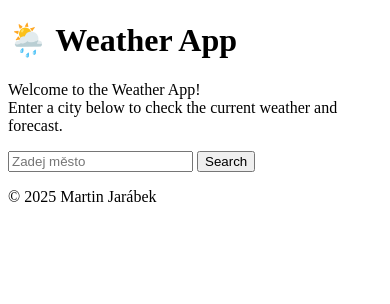
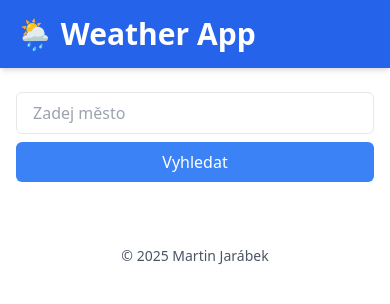
Before and after one commit to Matty-Jaris/weather-app, a FastAPI app: page / in a window 390 px wide. Shown: the top 304 px of the page. Run offline with FastAPI, Linux system fonts and the light colour scheme; some libraries are stand-ins or nearby versions.

Commit message:
Add images for backgrounds and icons, customize the look, and create bubbles and cards

```diff
--- a/main.py
+++ b/main.py
@@ -2,15 +2,16 @@ import requests
 from fastapi import FastAPI, Request, Form
 from fastapi.responses import HTMLResponse
 from fastapi.templating import Jinja2Templates
+from datetime import datetime
+import calendar
+from collections import defaultdict
+from fastapi.staticfiles import StaticFiles
 
 app = FastAPI()
+app.mount("/static", StaticFiles(directory="static"), name="static")
 templates = Jinja2Templates(directory="templates")
 
 API_KEY = "22cf61ec3c1f44665e6140df5891c249"
-
-@app.get("/", response_class=HTMLResponse)
-async def index(request: Request):
-    return templates.TemplateResponse("index.html", {"request": request})
 
 @app.post("/weather", response_class=HTMLResponse)
 async def get_weather(request: Request, city: str = Form(...)):
@@ -20,12 +21,72 @@ async def get_weather(request: Request, city: str = Form(...)):
     weather_response = requests.get(weather_url).json()
     forecast_response = requests.get(forecast_url).json()
 
-    # Výpis do konzole pro kontrolu
-    print(weather_response)
-    print(forecast_response)
+    now = datetime.now()
+    today = now.date()
+
+    # Data pro grafy
+    todays_data = [
+        item for item in forecast_response["list"]
+        if datetime.strptime(item["dt_txt"], "%Y-%m-%d %H:%M:%S").date() == today
+    ]
+    if not todays_data:
+        todays_data = forecast_response["list"][:8]
+
+    labels = [item["dt_txt"][11:16] for item in todays_data]
+    temperatures = [item["main"]["temp"] for item in todays_data]
+    rain_data = [item.get("rain", {}).get("3h", 0) for item in todays_data]
+
+    # Rozdělení dat podle dnů (bez dneška)
+    forecast_by_day = defaultdict(list)
+    for item in forecast_response["list"]:
+        dt = datetime.strptime(item["dt_txt"], "%Y-%m-%d %H:%M:%S")
+        if dt.date() == today:
+            continue
+        day_name = calendar.day_name[dt.weekday()]
+        forecast_by_day[day_name].append({
+            "time": dt.strftime("%H:%M"),
+            "temp": item["main"]["temp"],
+            "description": item["weather"][0]["description"],
+            "icon": item["weather"][0]["icon"],
+            "humidity": item["main"]["humidity"],
+            "wind": item["wind"]["speed"]
+        })
+
+    # Zachování pořadí dnů
+    ordered_days = []
+    seen = set()
+    for item in forecast_response["list"]:
+        dt = datetime.strptime(item["dt_txt"], "%Y-%m-%d %H:%M:%S")
+        day = calendar.day_name[dt.weekday()]
+        if dt.date() != today and day not in seen:
+            ordered_days.append(day)
+            seen.add(day)
+
+    # Výběr obrázku na pozadí
+    condition = weather_response["weather"][0]["main"].lower()
+    backgrounds = {
+        "clear": "sun.jpg",
+        "clouds": "clouds.jpg",
+        "rain": "rain.jpg",
+        "snow": "snow.jpg",
+        "thunderstorm": "storm.jpg",
+        "drizzle": "rain.jpg",
+        "mist": "fog.jpg"
+    }
+    background_image = f"/static/img/{backgrounds.get(condition, 'sun.jpg')}"
 
     return templates.TemplateResponse("index.html", {
         "request": request,
         "weather": weather_response,
-        "forecast": forecast_response
+        "labels": labels,
+        "temperatures": temperatures,
+        "rain_data": rain_data,
+        "forecast_by_day": forecast_by_day,
+        "ordered_days": ordered_days,
+        "city": city,
+        "background_image": background_image
     })
+
+@app.get("/", response_class=HTMLResponse)
+async def index(request: Request):
+    return templates.TemplateResponse("index.html", {"request": request})
--- a/templates/base.html
+++ b/templates/base.html
@@ -1,15 +1,23 @@
 <!DOCTYPE html>
-<html lang="en">
+<html lang="cs">
 <head>
   <meta charset="UTF-8">
-    <title>Weather App</title>
+  <title>🌦️ Weather App</title>
   <meta name="viewport" content="width=device-width, initial-scale=1.0">
-    <link href="{{ url_for('static', path='css/tailwind.css') }}" rel="stylesheet">
+  <script src="https://cdn.tailwindcss.com"></script>
+  <script src="https://cdn.jsdelivr.net/npm/chart.js"></script>
 </head>
-<body class="bg-blue-100 min-h-screen text-gray-900">
-    <header class="bg-blue-600 text-white py-4 shadow">
+<body class="min-h-screen text-gray-900 relative">
+  {% if background_image %}
+  <div class="absolute inset-0 z-0">
+    <img src="{{ background_image }}" alt="počasí" class="w-full h-full object-cover opacity-30">
+  </div>
+  {% endif %}
+
+  <div class="relative z-10">
+    <header class="bg-blue-600 text-white py-4 shadow-md">
       <div class="container mx-auto px-4">
-            <h1 class="text-2xl font-bold">🌦️ Weather App</h1>
+        <h1 class="text-3xl font-bold">🌦️ Weather App</h1>
       </div>
     </header>
 
@@ -20,5 +28,6 @@
     <footer class="text-center text-sm text-gray-600 py-4">
       © 2025 Martin Jarábek
     </footer>
+  </div>
 </body>
 </html>
--- a/templates/index.html
+++ b/templates/index.html
@@ -1,54 +1,173 @@
-<!DOCTYPE html>
-<html lang="cs">
-<head>
-    <meta charset="UTF-8">
-    <meta name="viewport" content="width=device-width, initial-scale=1.0">
-    <title>🌦️ Weather App</title>
-</head>
-<body>
-    <h1>🌦️ Weather App</h1>
-    <p>Welcome to the Weather App!<br>Enter a city below to check the current weather and forecast.</p>
+{% extends "base.html" %}
 
-    <form action="/weather" method="post">
-        <input type="text" name="city" placeholder="Zadej město" required>
-        <button type="submit">Search</button>
+{% block content %}
+  <form method="post" action="/weather" class="flex flex-col md:flex-row gap-2 mb-6">
+    <input type="text" name="city" placeholder="Zadej město" required
+           class="border rounded-md px-4 py-2 w-full">
+    <button type="submit"
+            class="bg-blue-500 text-white px-4 py-2 rounded-md hover:bg-blue-600">
+        Vyhledat
+    </button>
   </form>
 
   {% if weather %}
-        <h2>Aktuální počasí pro {{ weather.name }}</h2>
-        <ul>
-            <li>Teplota: {{ weather.main.temp }} °C</li>
-            <li>Počasí: {{ weather.weather[0].description }}</li>
-            <li>Vlhkost: {{ weather.main.humidity }} %</li>
-            <li>Vítr: {{ weather.wind.speed }} m/s</li>
-        </ul>
-    {% endif %}
+    <!-- 🫧 Horní bubliny s hodnotami dneška -->
+    <div class="bg-white/80 backdrop-blur-lg rounded-3xl p-6 shadow-lg mb-6">
+      <h2 class="text-2xl font-bold text-gray-800 mb-4">Dnešní počasí – {{ weather.name }}</h2>
+      <div class="grid grid-cols-1 sm:grid-cols-2 md:grid-cols-5 gap-4">
+        <div class="bg-blue-100 p-4 rounded-xl shadow flex flex-col items-center">
+          <img src="/static/img/temp.png" alt="Teplota" class="w-12 h-12 mb-2">
+          <p class="text-lg font-semibold">{{ weather.main.temp }} °C</p>
+          <p class="text-sm text-gray-600">Teplota</p>
+        </div>
+        <div class="bg-blue-100 p-4 rounded-xl shadow flex flex-col items-center">
+          <img src="/static/img/weather.png" alt="Popis" class="w-12 h-12 mb-2">
+          <p class="text-lg font-semibold">{{ weather.weather[0].description }}</p>
+          <p class="text-sm text-gray-600">Počasí</p>
+        </div>
+        <div class="bg-blue-100 p-4 rounded-xl shadow flex flex-col items-center">
+          <img src="/static/img/humidity.png" alt="Vlhkost" class="w-12 h-12 mb-2">
+          <p class="text-lg font-semibold">{{ weather.main.humidity }} %</p>
+          <p class="text-sm text-gray-600">Vlhkost</p>
+        </div>
+        <div class="bg-blue-100 p-4 rounded-xl shadow flex flex-col items-center">
+          <img src="/static/img/rain.png" alt="Srážky" class="w-12 h-12 mb-2">
+          <p class="text-lg font-semibold">{{ rain_data | sum | round(1) }} mm</p>
+          <p class="text-sm text-gray-600">Srážky dnes</p>
+        </div>
+        <div class="bg-blue-100 p-4 rounded-xl shadow flex flex-col items-center">
+          <img src="/static/img/wind.png" alt="Vítr" class="w-12 h-12 mb-2">
+          <p class="text-lg font-semibold">{{ weather.wind.speed }} m/s</p>
+          <p class="text-sm text-gray-600">Vítr</p>
+        </div>
+      </div>
+    </div>
 
+    <!-- 📊 Bublina s grafem -->
+    <div class="bg-white/80 backdrop-blur-lg rounded-3xl p-6 shadow-lg mb-6">
+      <div class="flex flex-wrap gap-4 justify-center mb-4">
+        <button onclick="showChart('temperature')"
+                class="bg-blue-500 hover:bg-blue-600 text-white px-4 py-2 rounded-md">
+          Teplota
+        </button>
+        <button onclick="showChart('rain')"
+                class="bg-blue-500 hover:bg-blue-600 text-white px-4 py-2 rounded-md">
+          Srážky
+        </button>
+      </div>
+      <canvas id="temperatureChart" class="w-full max-w-3xl mx-auto mb-6"></canvas>
+      <canvas id="rainChart" class="w-full max-w-3xl mx-auto hidden"></canvas>
+    </div>
 
-    {% if forecast %}
-    <h2>Předpověď na dalších 5 dní (po 3 hodinách)</h2>
-    <table border="1">
-        <tr>
-            <th>Datum a čas</th>
-            <th>Teplota (°C)</th>
-            <th>Počasí</th>
-            <th>Vlhkost (%)</th>
-            <th>Vítr (m/s)</th>
+    <!-- 📅 Rozklikávací karty s předpovědí -->
+    <h2 class="text-2xl font-bold text-gray-800 mb-4">📅 Předpověď na další dny</h2>
+    <div class="space-y-4">
+      {% for day in ordered_days %}
+        {% set entries = forecast_by_day[day] %}
+        {% if entries %}
+          {% set avg_temp = entries | map(attribute='temp') | list | sum / entries | length %}
+          <div class="bg-white/80 backdrop-blur-lg rounded-2xl p-4 shadow">
+            <button onclick="toggleDetails('{{ day }}')" class="w-full flex justify-between items-center">
+              <span class="text-lg font-semibold">{{ day }}</span>
+              <span>
+                🌡️ {{ avg_temp | round(1) }} °C |
+                <img src="http://openweathermap.org/img/wn/{{ entries[0].icon }}.png"
+                     alt="{{ entries[0].description }}" class="inline w-8 h-8 align-middle">
+                {{ entries[0].description }}
+              </span>
+            </button>
+            <div id="details-{{ day }}" class="hidden mt-4">
+              <table class="table-auto w-full text-sm border border-gray-200">
+                <thead>
+                  <tr class="bg-blue-100">
+                    <th class="p-2 border">Čas</th>
+                    <th class="p-2 border">Teplota</th>
+                    <th class="p-2 border">Popis</th>
+                    <th class="p-2 border">Vlhkost</th>
+                    <th class="p-2 border">Vítr</th>
                   </tr>
-        {% for item in forecast.list %}
-            <tr>
-                <td>{{ item.dt_txt }}</td>
-                <td>{{ item.main.temp }}</td>
-                <td>{{ item.weather[0].description }}</td>
-                <td>{{ item.main.humidity }}</td>
-                <td>{{ item.wind.speed }}</td>
+                </thead>
+                <tbody>
+                  {% for entry in entries %}
+                    <tr class="odd:bg-gray-100">
+                      <td class="p-2 border">{{ entry.time }}</td>
+                      <td class="p-2 border text-center">{{ entry.temp }} °C</td>
+                      <td class="p-2 border text-center">
+                        <img src="http://openweathermap.org/img/wn/{{ entry.icon }}.png"
+                             alt="{{ entry.description }}" class="inline w-6 h-6 align-middle">
+                        {{ entry.description }}
+                      </td>
+                      <td class="p-2 border text-center">{{ entry.humidity }} %</td>
+                      <td class="p-2 border text-center">{{ entry.wind }} m/s</td>
                     </tr>
                   {% endfor %}
+                </tbody>
               </table>
+            </div>
+          </div>
         {% endif %}
+      {% endfor %}
+    </div>
 
-    <footer>
-        <p>© 2025 Martin Jarábek</p>
-    </footer>
-</body>
-</html>
+    <script>
+      function showChart(type) {
+        document.getElementById('temperatureChart').classList.toggle('hidden', type !== 'temperature');
+        document.getElementById('rainChart').classList.toggle('hidden', type !== 'rain');
+      }
+
+      function toggleDetails(day) {
+        const el = document.getElementById(`details-${day}`);
+        el.classList.toggle('hidden');
+      }
+
+      const labels = {{ labels | tojson }};
+      const temperatures = {{ temperatures | tojson }};
+      const rainData = {{ rain_data | tojson }};
+
+      const tempCtx = document.getElementById('temperatureChart').getContext('2d');
+      new Chart(tempCtx, {
+        type: 'line',
+        data: {
+          labels: labels,
+          datasets: [{
+            label: 'Teplota (°C)',
+            data: temperatures,
+            borderColor: 'rgba(59, 130, 246, 1)',
+            backgroundColor: 'rgba(59, 130, 246, 0.2)',
+            borderWidth: 2,
+            fill: true,
+            tension: 0.4,
+            pointRadius: 4
+          }]
+        },
+        options: {
+          responsive: true,
+          scales: {
+            y: { beginAtZero: false }
+          }
+        }
+      });
+
+      const rainCtx = document.getElementById('rainChart').getContext('2d');
+      new Chart(rainCtx, {
+        type: 'bar',
+        data: {
+          labels: labels,
+          datasets: [{
+            label: 'Srážky (mm)',
+            data: rainData,
+            backgroundColor: 'rgba(147, 197, 253, 0.7)',
+            borderColor: 'rgba(59, 130, 246, 1)',
+            borderWidth: 1
+          }]
+        },
+        options: {
+          responsive: true,
+          scales: {
+            y: { beginAtZero: true }
+          }
+        }
+      });
+    </script>
+  {% endif %}
+{% endblock %}
```
Also changed, not shown: static/img/clear.jpg (deleted), static/img/clouds.jpg, static/img/fog.jpg (added), static/img/humidity.png (added), static/img/partly_cloudy.jpg (added), static/img/rain.jpg, static/img/rain.png (added), static/img/storm.jpg, static/img/sun.jpg (added), static/img/temp.png (added), static/img/weather.png (added), static/img/wind.png (added), 1 other file. Lines whose indentation alone changed are shown as unchanged.
